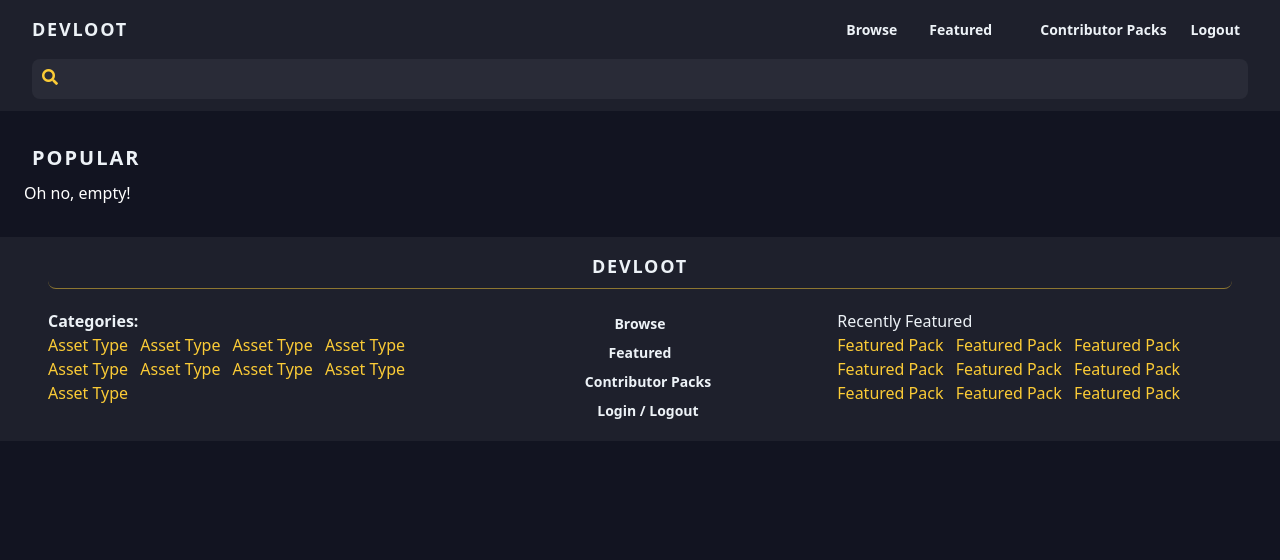
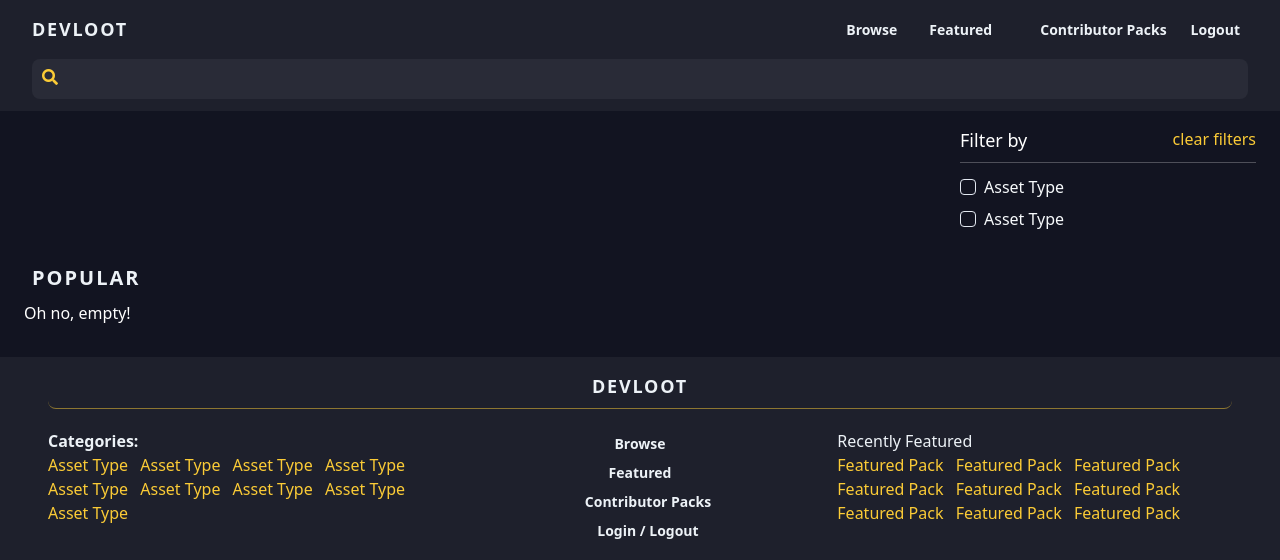
Before and after one commit to waldrupm/devloot, a Django app: page / in a window 1280 px wide. Shown: the top 560 px of the page. Run offline with Django 3.2, Linux system fonts and the light colour scheme; the visitor is signed in with stand-in values (Sample User, id 1); data that the repository does not hold is empty; some libraries are stand-ins or nearby versions.

Commit message:
add featured set to homepage, add featured detail page

```diff
--- a/assets/models.py
+++ b/assets/models.py
@@ -70,6 +70,7 @@ class FeaturedSet(models.Model):
         ('building', 'Building'),
     ]
     status = models.CharField(max_length=10, choices=STATUS_CHOICES, null=True)
+    name = models.CharField(max_length=150, null=True)
     description = models.TextField(max_length=700, null=True)
     active_date = models.DateTimeField(null=True, blank=True)
     creation_date = models.DateTimeField(auto_now_add=True, null=True)
--- a/assets/templates/assets/asset_list.html
+++ b/assets/templates/assets/asset_list.html
@@ -1,8 +1,44 @@
 {% extends 'main.html' %}
 
 {% block content %}
+    <div class="container mx-auto mt-4 flex px-2 md:px-4 lg:px-6">
+        <div class="w-full md:w-2/3 md:pr-2 flex flex-wrap xl:w-3/4">
+            <div class="w-full mt-2 px-2 xl:w-2/3">
+                <a href="{% url 'assets:featured' %}"><img class="" src="https://via.placeholder.com/1200x800/3d70ff/FFFFFF?text=Featured+Section" alt=""></a>
+            </div>
+            <div class="w-1/2 mt-4 px-2 xl:hidden">
+                <a href="{% url 'assets:featured' %}"><img class="" src="https://via.placeholder.com/1200x800/3d70ff/FFFFFF?text=Search+Section" alt=""></a>
+            </div>
+            <div class="w-1/2 mt-4 px-2 xl:hidden">
+                <img class="" src="https://via.placeholder.com/1200x800/3d70ff/FFFFFF?text=Featured+Section" alt="">
+            </div>
+            <div class="hidden xl:flex xl:flex-col xl:w-1/3 xl:mt-2 xl:h-auto justify-between">
+                <div class="w-full px-2">
+                    <img class="" src="https://via.placeholder.com/1200x800/3d70ff/FFFFFF?text=Featured+Section" alt="">
+                </div>
+                <div class="w-full px-2">
+                    <img class="" src="https://via.placeholder.com/1200x800/3d70ff/FFFFFF?text=Featured+Section" alt="">
+                </div>
+            </div>
+        </div>
+        <div class="hidden md:block md:w-1/3 md:pl-3 text-white xl:w-1/4">
+            <div class="border-b border-opacity-25 border-white pb-2 md:flex md:justify-between md:items-start">
+                <h3 class="inline text-lg">Filter by</h3>
+                <a class="text-accent-yellow" href="#"><span>clear filters</span></a>
+            </div>
+            <div class="w-full flex-col mt-3">
+                <div class="w-full flex items-center mt-2">
+                    <button class="h-4 w-4 border rounded border-gray-300 mr-2"></button>
+                    <div class="h-6 text-gray-100">Asset Type</div>
+                </div>
+                <div class="w-full flex items-center mt-2">
+                    <button class="h-4 w-4 border rounded border-gray-300 mr-2"></button>
+                    <div class="h-6 text-gray-100">Asset Type</div>
+                </div>
+            </div>
+        </div>
+    </div>
     <div class="container mx-auto px-6 lg:px-8 mt-8">
-        <h1 class="text-3xl">{{ featured_set.description }}</h1>
         <h2 class="text-xl font-semibold tracking-widest text-gray-200 uppercase mb-2">Popular</h2>
     </div>
     <div class="container px-4 mx-auto lg:px-6 flex flex-wrap">
--- a/assets/urls.py
+++ b/assets/urls.py
@@ -9,5 +9,6 @@ urlpatterns = [
     path('logout/', views.logoutPage, name='logout'),
 
     path("", views.AssetList.as_view(), name="home"),
+    path("featured/", views.featured_set, name='featured'),
     path("asset/<int:pk>", views.AssetDetail.as_view(), name="AssetDetail"),
 ]
--- a/assets/views.py
+++ b/assets/views.py
@@ -58,3 +58,9 @@ def loginPage(request):
 def logoutPage(request):
     logout(request)
     return redirect('assets:home')
+
+
+def featured_set(request):
+    current_feature = FeaturedSet.objects.filter(status='active').first()
+
+    return render(request, 'assets/featured_set.html', {'current_feature': current_feature})
--- a/templates/navbar.html
+++ b/templates/navbar.html
@@ -20,7 +20,7 @@
             <a class="px-4 py-2 mt-2 text-sm font-semibold bg-transparent rounded-lg md:mt-0 hover:text-gray-900 focus:text-gray-900 hover:bg-accent-yellow focus:bg-gray-200 focus:outline-none focus:shadow-outline"
                 href="{% url 'assets:home' %}">Browse</a>
             <a class="px-4 py-2 mt-2 text-sm font-semibold bg-transparent rounded-lg md:mt-0 hover:text-gray-900 focus:text-gray-900 hover:bg-accent-yellow focus:bg-gray-200 focus:outline-none focus:shadow-outline"
-                href="#">Featured</a>
+                href="{% url 'assets:featured' %}">Featured</a>
             <a class="px-4 py-2 mt-2 text-sm font-semibold bg-transparent rounded-lg md:mt-0 md:ml-4 hover:text-gray-900 focus:text-gray-900 hover:bg-accent-yellow focus:bg-gray-200 focus:outline-none focus:shadow-outline"
                 href="#">Contributor Packs</a>
             {% if user.is_authenticated %}
```
Also changed, not shown: assets/templates/assets/featured_set.html (added, +82 -0 lines), assets/migrations/0010_featuredset_name.py (added), 1 other file.
